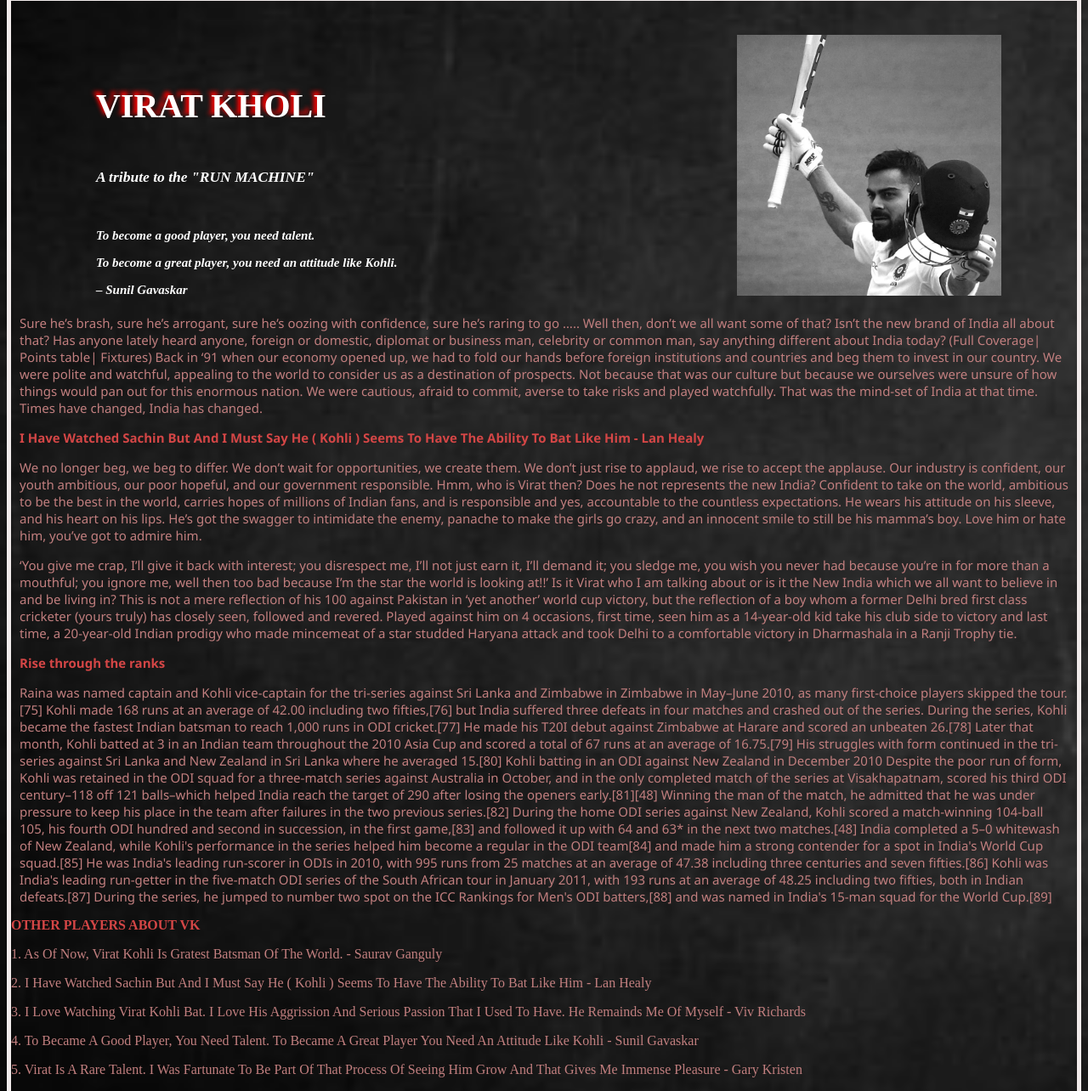
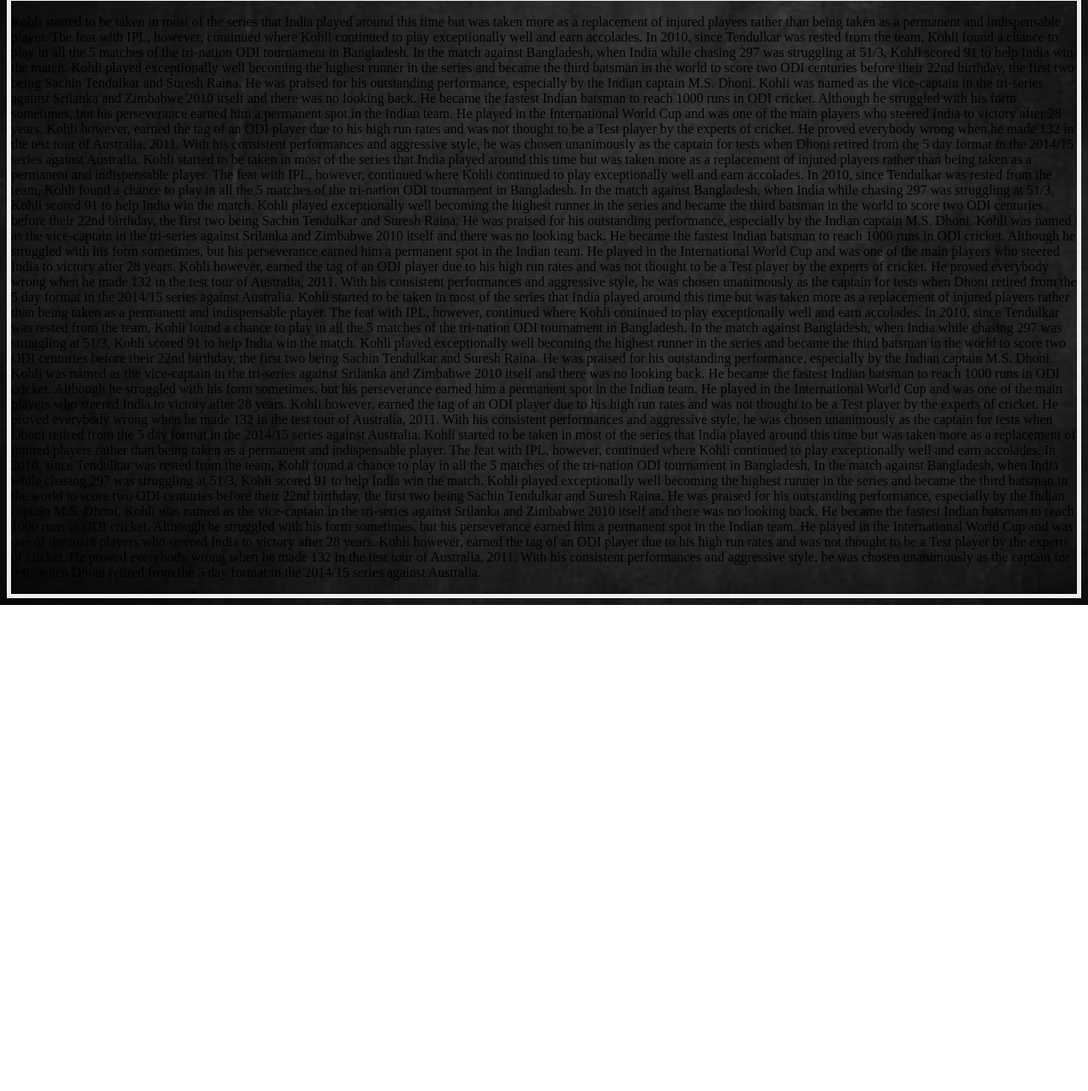
Before and after one commit to ashwitha12/OIBSIP_TASK_2, a plain HTML site: page index.html in a window 1280 px wide. Shown: the part 12-1296 px from the top of the page at 85% size. After the commit the page ends 800 px from the top, so only its background shows below. Drawn offline with Linux system fonts and the light colour scheme.

Commit message:
Add files via upload

```diff
--- a/index.html
+++ b/index.html
@@ -3,127 +3,93 @@
 <head>
  <meta charset="UTF-8">
  <meta http-equiv="X-UA-Compatible" content="IE=edge">
- <meta name="viewport" content="width=device-width, initial-scale=1.0">
+ <meta name="viewport" content="width=, initial-scale=1.0">
  <link rel="stylesheet" href="tribute.css">
- <title >TRIBUTE PAGE</title>
+ <title>Document</title>
 </head>
 <body>
+ <div class="header"></div>
+ <p>
+  Kohli started to be taken in most of the series that India played around this time but was taken more as a replacement
+  of injured players rather than being taken as a permanent and indispensable player. The feat with IPL, however,
+  continued where Kohli continued to play exceptionally well and earn accolades.
 
- <div class="vir">
-  <img src="virat.png">
- </div>
- <div class="head">
-    <h1>VIRAT KHOLI</h1>
- </div>
- <div class="sub">
-  <h3>A tribute to the "RUN MACHINE" </h3>
- </div>
-<div class="tag">
- <h4>
-    <p>To become a good player, you need talent.</p>
-   <p>To become a great player, you need an attitude like Kohli.</p>
-   <p>– Sunil Gavaskar</p>
-</h4>
+  In 2010, since Tendulkar was rested from the team, Kohli found a chance to play in all the 5 matches of the tri-nation
+  ODI tournament in Bangladesh. In the match against Bangladesh, when India while chasing 297 was struggling at 51/3,
+  Kohli scored 91 to help India win the match. Kohli played exceptionally well becoming the highest runner in the series
+  and became the third batsman in the world to score two ODI centuries before their 22nd birthday, the first two being
+  Sachin Tendulkar and Suresh Raina. He was praised for his outstanding performance, especially by the Indian captain M.S.
+  Dhoni.
 
-</div>
-<div class="text">
-   <p>
-      Sure he’s brash, sure he’s arrogant, sure he’s oozing with confidence, sure he’s raring to go ….. Well then, don’t we
-      all want some of that? Isn’t the new brand of India all about that? Has anyone lately heard anyone, foreign or domestic,
-      diplomat or business man, celebrity or common man, say anything different about India today? (Full Coverage| Points
-      table| Fixtures)
+  Kohli was named as the vice-captain in the tri-series against Srilanka and Zimbabwe 2010 itself and there was no looking
+  back. He became the fastest Indian batsman to reach 1000 runs in ODI cricket. Although he struggled with his form
+  sometimes, but his perseverance earned him a permanent spot in the Indian team. He played in the International World Cup
+  and was one of the main players who steered India to victory after 28 years.
 
-      Back in ‘91 when our economy opened up, we had to fold our hands before foreign institutions and countries and beg them
-      to invest in our country. We were polite and watchful, appealing to the world to consider us as a destination of
-      prospects. Not because that was our culture but because we ourselves were unsure of how things would pan out for this
-      enormous nation.
+  Kohli however, earned the tag of an ODI player due to his high run rates and was not thought to be a Test player by the
+  experts of cricket. He proved everybody wrong when he made 132 in the test tour of Australia, 2011. With his consistent
+  performances and aggressive style, he was chosen unanimously as the captain for tests when Dhoni retired from the 5 day
+  format in the 2014/15 series against Australia.
+  Kohli started to be taken in most of the series that India played around this time but was taken more as a replacement
+  of injured players rather than being taken as a permanent and indispensable player. The feat with IPL, however,
+  continued where Kohli continued to play exceptionally well and earn accolades.
 
-      We were cautious, afraid to commit, averse to take risks and played watchfully. That was the mind-set of India at that
-      time. Times have changed, India has changed.
+  In 2010, since Tendulkar was rested from the team, Kohli found a chance to play in all the 5 matches of the tri-nation
+  ODI tournament in Bangladesh. In the match against Bangladesh, when India while chasing 297 was struggling at 51/3,
+  Kohli scored 91 to help India win the match. Kohli played exceptionally well becoming the highest runner in the series
+  and became the third batsman in the world to score two ODI centuries before their 22nd birthday, the first two being
+  Sachin Tendulkar and Suresh Raina. He was praised for his outstanding performance, especially by the Indian captain M.S.
+  Dhoni.
 
+  Kohli was named as the vice-captain in the tri-series against Srilanka and Zimbabwe 2010 itself and there was no looking
+  back. He became the fastest Indian batsman to reach 1000 runs in ODI cricket. Although he struggled with his form
+  sometimes, but his perseverance earned him a permanent spot in the Indian team. He played in the International World Cup
+  and was one of the main players who steered India to victory after 28 years.
 
-   </p>
-   <p>
+  Kohli however, earned the tag of an ODI player due to his high run rates and was not thought to be a Test player by the
+  experts of cricket. He proved everybody wrong when he made 132 in the test tour of Australia, 2011. With his consistent
+  performances and aggressive style, he was chosen unanimously as the captain for tests when Dhoni retired from the 5 day
+  format in the 2014/15 series against Australia.
+  Kohli started to be taken in most of the series that India played around this time but was taken more as a replacement
+  of injured players rather than being taken as a permanent and indispensable player. The feat with IPL, however,
+  continued where Kohli continued to play exceptionally well and earn accolades.
 
-     <b style="color: rgb(212, 70, 70);">I Have Watched Sachin But And I Must Say He ( Kohli ) Seems To Have The Ability To Bat Like Him - Lan Healy</b>
-   </p>
-   <p>
-      We no longer beg, we beg to differ. We don’t wait for opportunities, we create them. We don’t just rise to applaud, we
-      rise to accept the applause. Our industry is confident, our youth ambitious, our poor hopeful, and our government
-      responsible.
+  In 2010, since Tendulkar was rested from the team, Kohli found a chance to play in all the 5 matches of the tri-nation
+  ODI tournament in Bangladesh. In the match against Bangladesh, when India while chasing 297 was struggling at 51/3,
+  Kohli scored 91 to help India win the match. Kohli played exceptionally well becoming the highest runner in the series
+  and became the third batsman in the world to score two ODI centuries before their 22nd birthday, the first two being
+  Sachin Tendulkar and Suresh Raina. He was praised for his outstanding performance, especially by the Indian captain M.S.
+  Dhoni.
 
-      Hmm, who is Virat then? Does he not represents the new India? Confident to take on the world, ambitious to be the best
-      in the world, carries hopes of millions of Indian fans, and is responsible and yes, accountable to the countless
-      expectations.
+  Kohli was named as the vice-captain in the tri-series against Srilanka and Zimbabwe 2010 itself and there was no looking
+  back. He became the fastest Indian batsman to reach 1000 runs in ODI cricket. Although he struggled with his form
+  sometimes, but his perseverance earned him a permanent spot in the Indian team. He played in the International World Cup
+  and was one of the main players who steered India to victory after 28 years.
 
-      He wears his attitude on his sleeve, and his heart on his lips. He’s got the swagger to intimidate the enemy, panache to
-      make the girls go crazy, and an innocent smile to still be his mamma’s boy. Love him or hate him, you’ve got to admire
-      him.
+  Kohli however, earned the tag of an ODI player due to his high run rates and was not thought to be a Test player by the
+  experts of cricket. He proved everybody wrong when he made 132 in the test tour of Australia, 2011. With his consistent
+  performances and aggressive style, he was chosen unanimously as the captain for tests when Dhoni retired from the 5 day
+  format in the 2014/15 series against Australia.
+  Kohli started to be taken in most of the series that India played around this time but was taken more as a replacement
+  of injured players rather than being taken as a permanent and indispensable player. The feat with IPL, however,
+  continued where Kohli continued to play exceptionally well and earn accolades.
 
+  In 2010, since Tendulkar was rested from the team, Kohli found a chance to play in all the 5 matches of the tri-nation
+  ODI tournament in Bangladesh. In the match against Bangladesh, when India while chasing 297 was struggling at 51/3,
+  Kohli scored 91 to help India win the match. Kohli played exceptionally well becoming the highest runner in the series
+  and became the third batsman in the world to score two ODI centuries before their 22nd birthday, the first two being
+  Sachin Tendulkar and Suresh Raina. He was praised for his outstanding performance, especially by the Indian captain M.S.
+  Dhoni.
 
-   </p>
-   <p>
-      ‘You give me crap, I’ll give it back with interest; you disrespect me, I’ll not just earn it, I’ll demand it; you sledge
-      me, you wish you never had because you’re in for more than a mouthful; you ignore me, well then too bad because I’m the
-      star the world is looking at!!’
+  Kohli was named as the vice-captain in the tri-series against Srilanka and Zimbabwe 2010 itself and there was no looking
+  back. He became the fastest Indian batsman to reach 1000 runs in ODI cricket. Although he struggled with his form
+  sometimes, but his perseverance earned him a permanent spot in the Indian team. He played in the International World Cup
+  and was one of the main players who steered India to victory after 28 years.
 
-      Is it Virat who I am talking about or is it the New India which we all want to believe in and be living in?
-
-      This is not a mere reflection of his 100 against Pakistan in ‘yet another’ world cup victory, but the reflection of a
-      boy whom a former Delhi bred first class cricketer (yours truly) has closely seen, followed and revered.
-
-      Played against him on 4 occasions, first time, seen him as a 14-year-old kid take his club side to victory and last
-      time, a 20-year-old Indian prodigy who made mincemeat of a star studded Haryana attack and took Delhi to a comfortable
-      victory in Dharmashala in a Ranji Trophy tie.
-   </p>
-   <p>
-      <b style="color: rgb(212, 70, 70);">Rise through the ranks</b>
-   </p>
-   <p>
-      Raina was named captain and Kohli vice-captain for the tri-series against Sri Lanka and Zimbabwe in Zimbabwe in May–June
-      2010, as many first-choice players skipped the tour.[75] Kohli made 168 runs at an average of 42.00 including two
-      fifties,[76] but India suffered three defeats in four matches and crashed out of the series. During the series, Kohli
-      became the fastest Indian batsman to reach 1,000 runs in ODI cricket.[77] He made his T20I debut against Zimbabwe at
-      Harare and scored an unbeaten 26.[78] Later that month, Kohli batted at 3 in an Indian team throughout the 2010 Asia Cup
-      and scored a total of 67 runs at an average of 16.75.[79] His struggles with form continued in the tri-series against
-      Sri Lanka and New Zealand in Sri Lanka where he averaged 15.[80]
-
-
-      Kohli batting in an ODI against New Zealand in December 2010
-      Despite the poor run of form, Kohli was retained in the ODI squad for a three-match series against Australia in October,
-      and in the only completed match of the series at Visakhapatnam, scored his third ODI century–118 off 121 balls–which
-      helped India reach the target of 290 after losing the openers early.[81][48] Winning the man of the match, he admitted
-      that he was under pressure to keep his place in the team after failures in the two previous series.[82] During the home
-      ODI series against New Zealand, Kohli scored a match-winning 104-ball 105, his fourth ODI hundred and second in
-      succession, in the first game,[83] and followed it up with 64 and 63* in the next two matches.[48] India completed a 5–0
-      whitewash of New Zealand, while Kohli's performance in the series helped him become a regular in the ODI team[84] and
-      made him a strong contender for a spot in India's World Cup squad.[85] He was India's leading run-scorer in ODIs in
-      2010, with 995 runs from 25 matches at an average of 47.38 including three centuries and seven fifties.[86]
-
-      Kohli was India's leading run-getter in the five-match ODI series of the South African tour in January 2011, with 193
-      runs at an average of 48.25 including two fifties, both in Indian defeats.[87] During the series, he jumped to number
-      two spot on the ICC Rankings for Men's ODI batters,[88] and was named in India's 15-man squad for the World Cup.[89]
-   </p>
-</div>
-
-   <b style="color: rgb(212, 70, 70) ;">OTHER PLAYERS ABOUT VK</b>
-    <p style="color:rgb(194, 127, 127);">
-      1.  As Of Now, Virat Kohli Is Gratest Batsman Of The World. - Saurav Ganguly
-   </p>
-   <p style="color:rgb(194, 127, 127) ;">
-      2.  I Have Watched Sachin But And I Must Say He ( Kohli ) Seems To Have The Ability To Bat Like Him - Lan Healy
-   </p>
-   <p style="color:rgb(194, 127, 127) ;">
-      3.  I Love Watching Virat Kohli Bat. I Love His Aggrission And Serious Passion That I Used To Have. He Remainds Me Of Myself
-             - Viv Richards
-   </p>
-   <p style="color:rgb(194, 127, 127) ;">
-      4.  To Became A Good Player, You Need Talent. To Became A Great Player You Need An Attitude Like Kohli - Sunil Gavaskar
-   </p>
-   <p style="color:rgb(194, 127, 127) ;">
-      5.  Virat Is A Rare Talent. I Was Fartunate To Be Part Of That Process Of Seeing Him Grow And That Gives Me Immense Pleasure
-           - Gary Kristen
-    </p>
-
+  Kohli however, earned the tag of an ODI player due to his high run rates and was not thought to be a Test player by the
+  experts of cricket. He proved everybody wrong when he made 132 in the test tour of Australia, 2011. With his consistent
+  performances and aggressive style, he was chosen unanimously as the captain for tests when Dhoni retired from the 5 day
+  format in the 2014/15 series against Australia.
+ </p>
 </body>
 </html>
```
